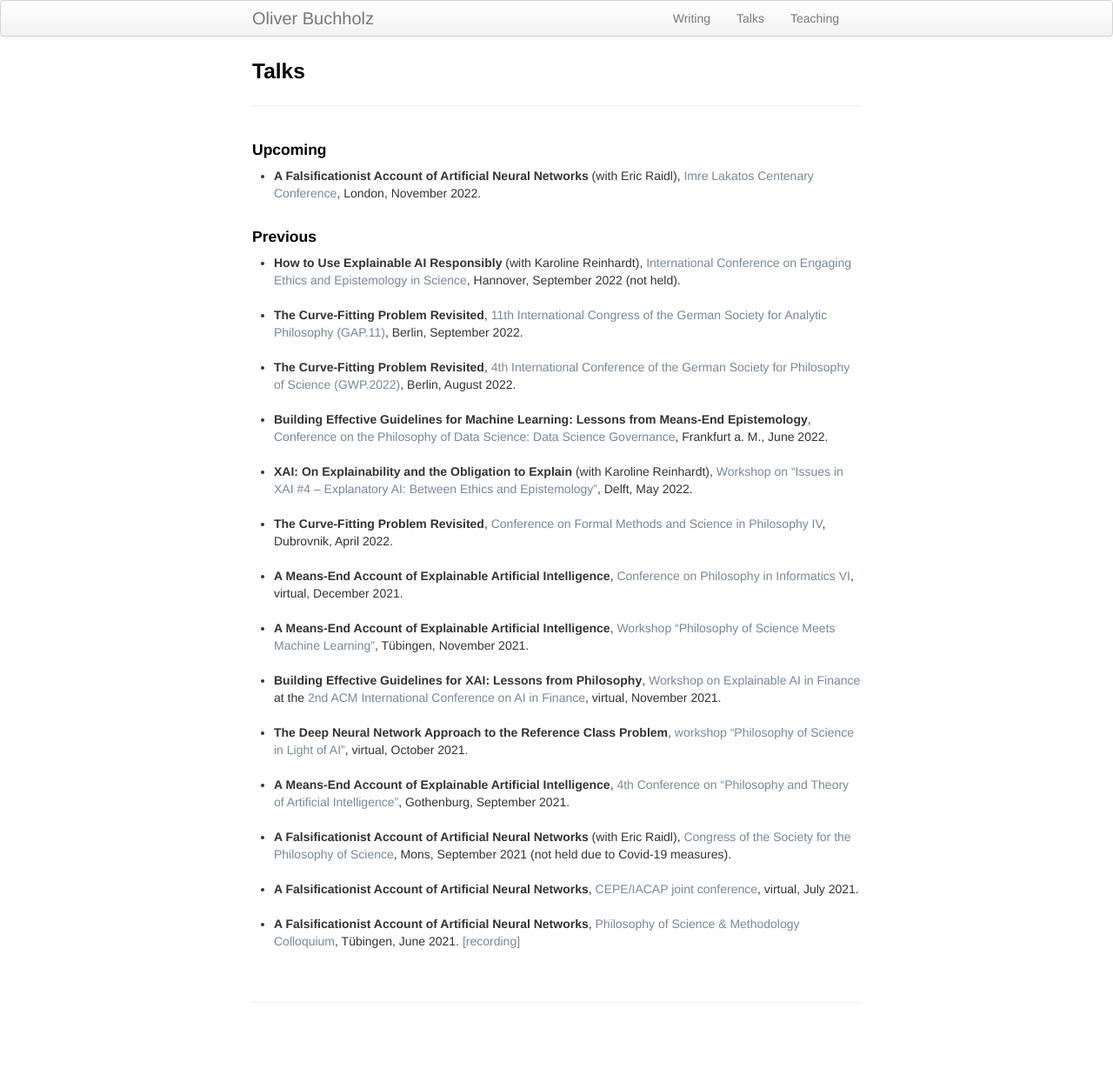
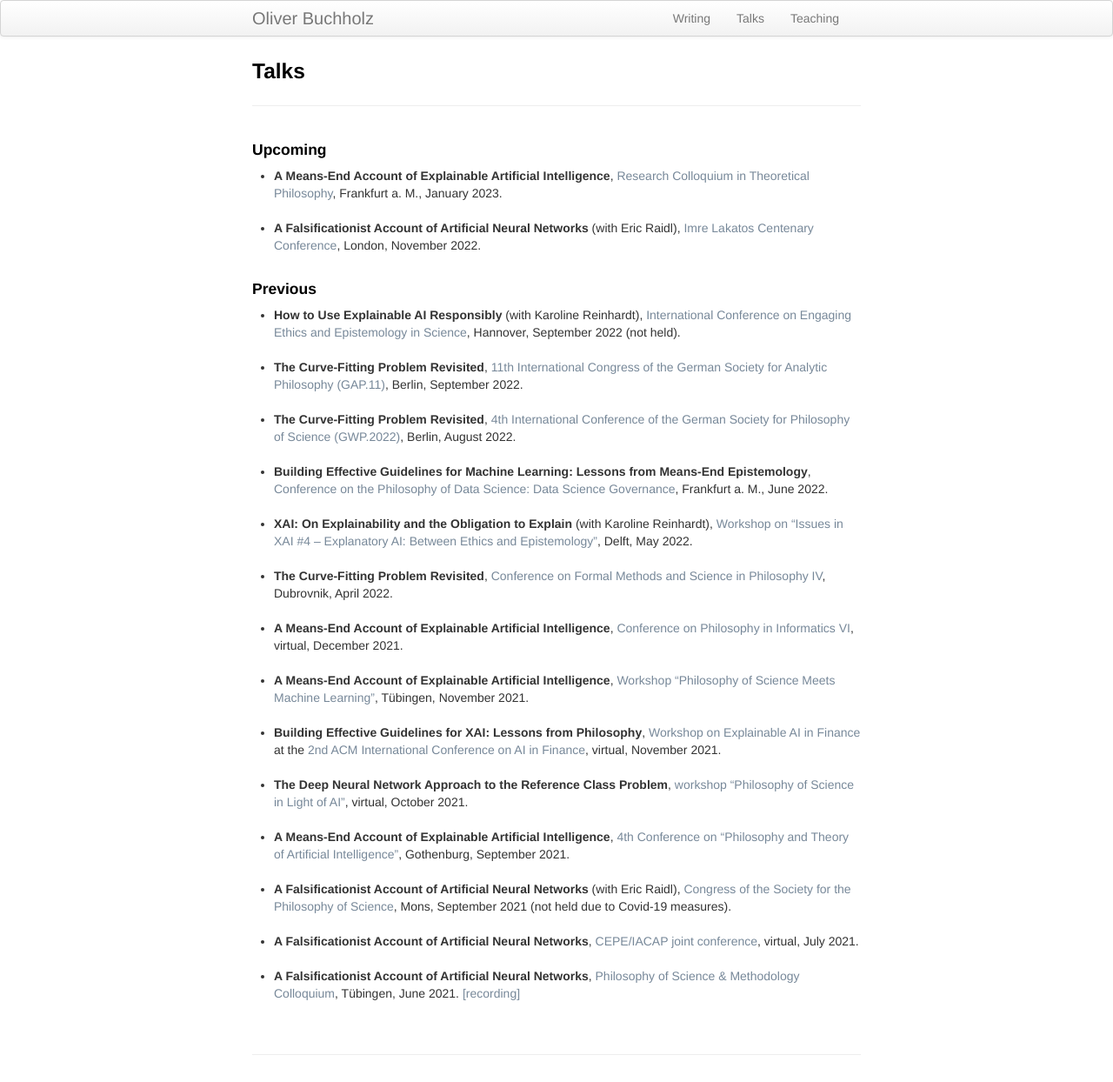
Before and after one commit to oliverbuchholz/oliverbuchholz.github.io, a Jekyll site: the page built from pages/talks.md, in a window 1280 px wide. Shown: the whole page at 87% size. Built offline with Jekyll 4.4.1, drawn with Linux system fonts in a browser that asks for light colours; before the commit the page ends 1184 px from its top, so only the background shows below that.

Commit message:
Added Goethe-talk

```diff
--- a/pages/talks.md
+++ b/pages/talks.md
@@ -7,6 +7,9 @@ description: Oliver Buchholz | Talks
 <h4>Upcoming</h4>
 
 <ul>
+<li><b>A Means-End Account of Explainable Artificial Intelligence</b>, <a href="https://qis.server.uni-frankfurt.de/qisserver/rds?state=verpublish&status=init&vmfile=no&moduleCall=webInfo&publishConfFile=webInfo&publishSubDir=veranstaltung&veranstaltung.veranstid=340155" target="_blank">Research Colloquium in Theoretical Philosophy</a>, Frankfurt a. M., January 2023.<br><br>
+</li>
+
 <li><b>A Falsificationist Account of Artificial Neural Networks</b> (with Eric Raidl), <a href="https://www.lse.ac.uk/philosophy/events/imre-lakatos-centenary-conference/" target="_blank">Imre Lakatos Centenary Conference</a>, London, November 2022.<br><br>
 </li>
 </ul>
```
